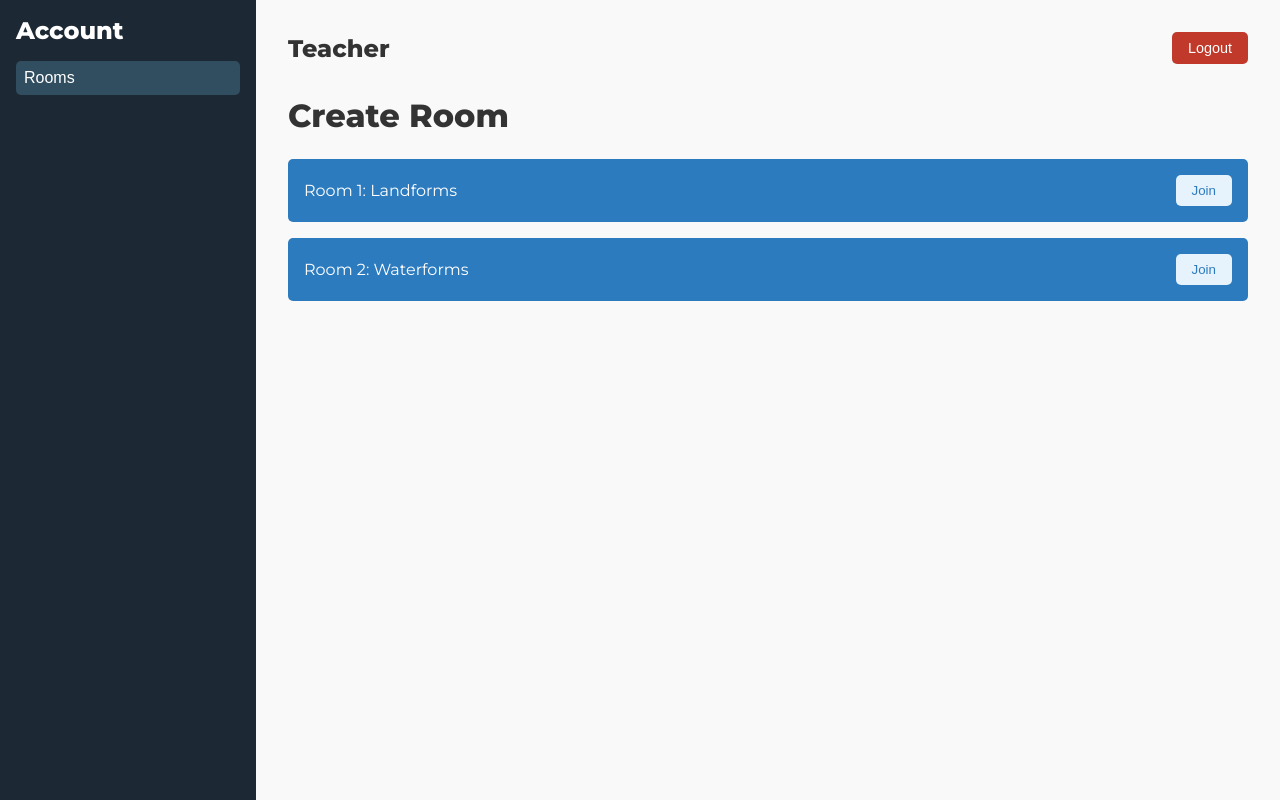
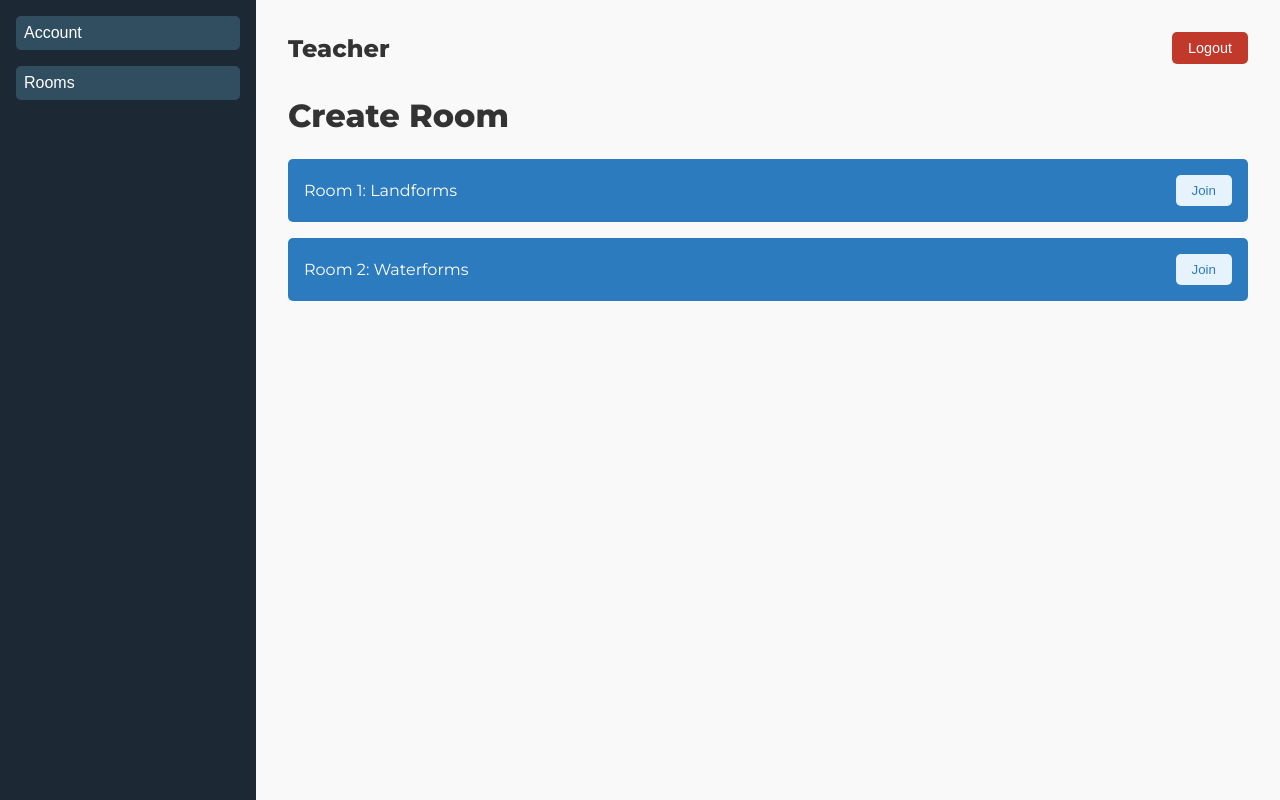
Before and after one commit to antonjoshuadominguez/SulongEdukasyon, a React (Vite) app: page /create-room in a window 1280 px wide. Built offline with nearby package versions, Linux system fonts and the light colour scheme.

Commit message:
createroom1

```diff
--- a/src/components/CreateRoom.jsx
+++ b/src/components/CreateRoom.jsx
@@ -6,7 +6,7 @@ const CreateRoom = () => {
     <div className="dashboard-container">
       {/* Sidebar */}
       <div className="sidebar">
-        <h2>Account</h2>
+        <button className="sidebar-button">Account</button>
         <button className="sidebar-button">Rooms</button>
       </div>
 
```
